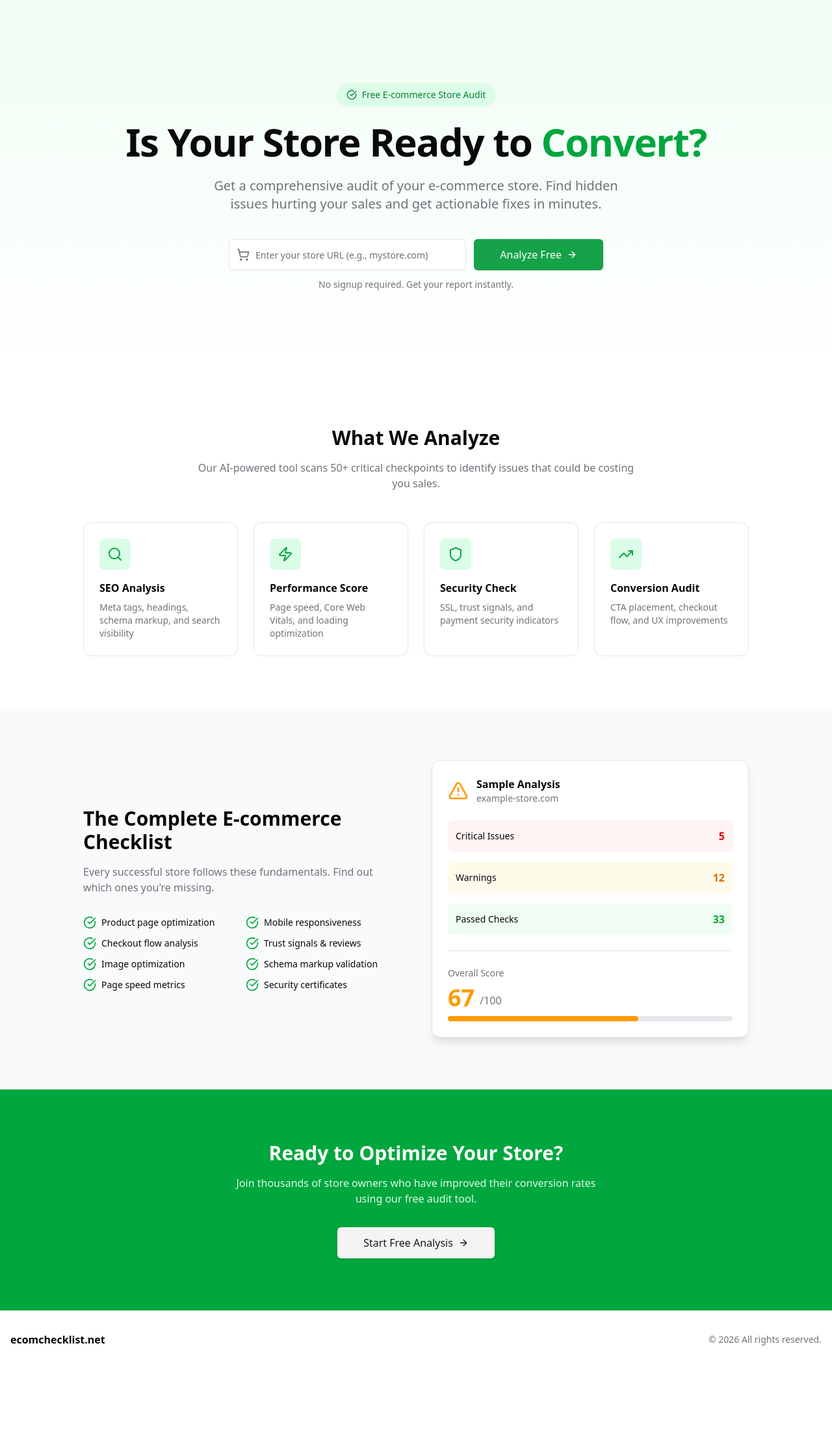
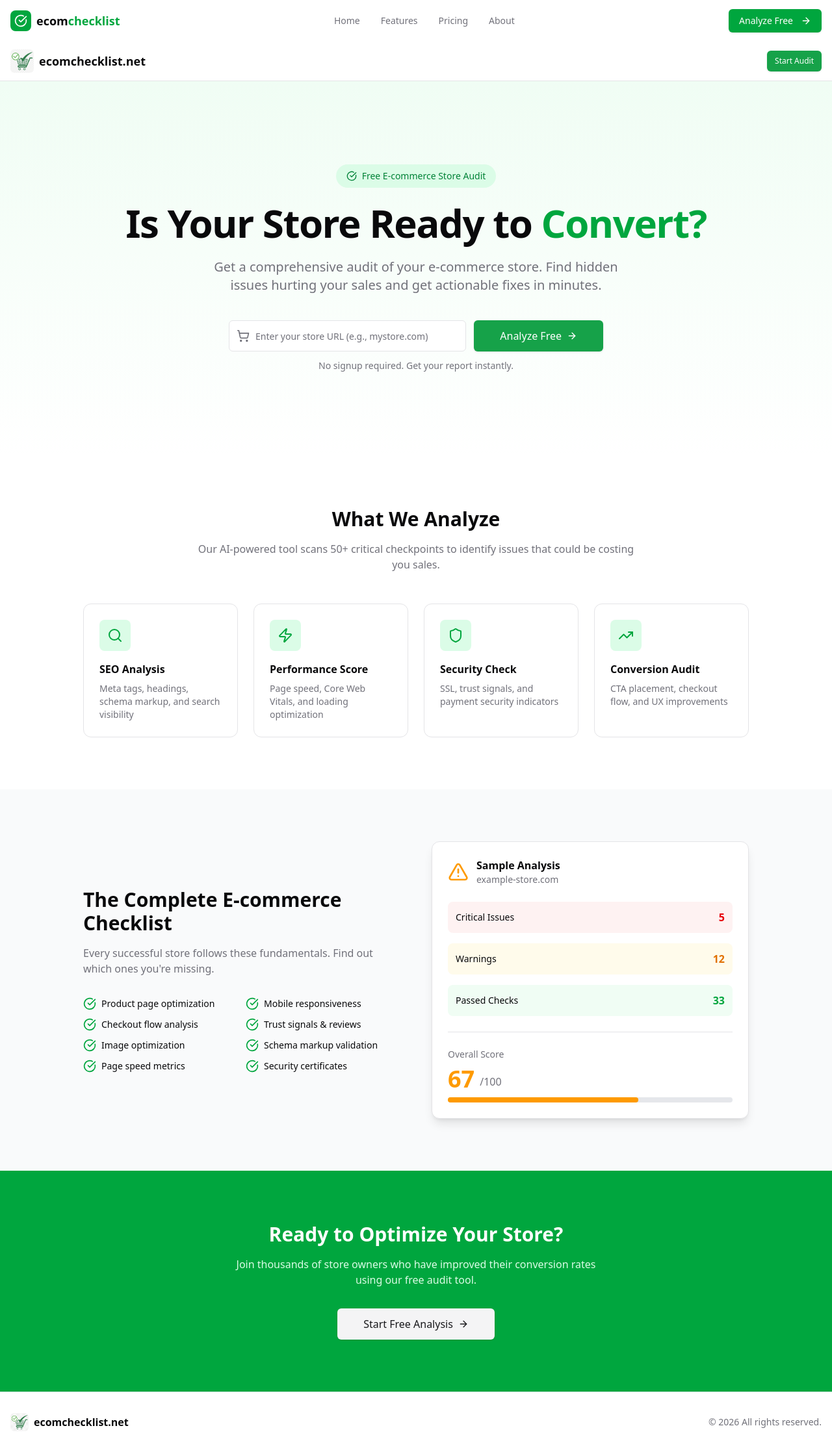
Before and after one commit to mkrtlc/ecomchecklist, a Next.js app: page / in a window 1280 px wide. Shown: the whole page at 65% size. Before the commit the page ends 2106 px from the top, so only its background shows below. Built offline with nearby package versions, Linux system fonts and the light colour scheme.

Commit message:
feat: Add logo to header and footer
- Generated modern e-commerce checklist logo with green theme
- Added sticky header with logo and CTA button
- Updated footer with logo
- Logo: shopping cart with checkmark icon design

```diff
--- a/src/app/layout.tsx
+++ b/src/app/layout.tsx
@@ -1,6 +1,7 @@
 import type { Metadata } from "next";
 import { Inter } from "next/font/google";
 import "./globals.css";
+import { Header } from "@/components/Header";
 
 const inter = Inter({
   subsets: ["latin"],
@@ -33,6 +34,7 @@ export default function RootLayout({
   return (
     <html lang="en" suppressHydrationWarning>
       <body className={`${inter.variable} font-sans antialiased`}>
+        <Header />
         {children}
       </body>
     </html>
--- a/src/app/page.tsx
+++ b/src/app/page.tsx
@@ -1,6 +1,7 @@
 "use client";
 
 import { useState } from "react";
+import Image from "next/image";
 import { Button } from "@/components/ui/button";
 import { Input } from "@/components/ui/input";
 import {
@@ -64,6 +65,28 @@ export default function Home() {
 
   return (
     <main className="min-h-screen">
+      {/* Header */}
+      <header className="sticky top-0 z-50 bg-white/80 dark:bg-background/80 backdrop-blur-sm border-b">
+        <div className="container mx-auto px-4 py-3 flex items-center justify-between">
+          <div className="flex items-center gap-2">
+            <Image
+              src="/logo.png"
+              alt="EcomChecklist Logo"
+              width={36}
+              height={36}
+              className="rounded-md"
+            />
+            <span className="font-bold text-lg">ecomchecklist.net</span>
+          </div>
+          <Button
+            size="sm"
+            onClick={() => window.scrollTo({ top: 0, behavior: 'smooth' })}
+          >
+            Start Audit
+          </Button>
+        </div>
+      </header>
+
       {/* Hero Section */}
       <section className="relative overflow-hidden bg-gradient-to-b from-green-50 to-white dark:from-green-950/20 dark:to-background">
         <div className="absolute inset-0 bg-grid-pattern opacity-5" />
@@ -235,7 +258,16 @@ export default function Home() {
       <footer className="py-8 border-t">
         <div className="container mx-auto px-4">
           <div className="flex flex-col md:flex-row items-center justify-between gap-4">
-            <div className="font-semibold">ecomchecklist.net</div>
+            <div className="flex items-center gap-2">
+              <Image
+                src="/logo.png"
+                alt="EcomChecklist Logo"
+                width={28}
+                height={28}
+                className="rounded-md"
+              />
+              <span className="font-semibold">ecomchecklist.net</span>
+            </div>
             <div className="text-sm text-muted-foreground">
               © {new Date().getFullYear()} All rights reserved.
             </div>
--- /dev/null
+++ b/src/components/Header.tsx
@@ -0,0 +1,133 @@
+"use client";
+
+import { useState, useEffect } from "react";
+import Link from "next/link";
+import { Button } from "@/components/ui/button";
+import { Sheet, SheetContent } from "@/components/ui/sheet";
+import { Menu, CheckCircle, ArrowRight } from "lucide-react";
+
+const navItems = [
+  { href: "/", label: "Home" },
+  { href: "#features", label: "Features" },
+  { href: "#pricing", label: "Pricing" },
+  { href: "#about", label: "About" },
+];
+
+export function Header() {
+  const [isOpen, setIsOpen] = useState(false);
+  const [isScrolled, setIsScrolled] = useState(false);
+
+  useEffect(() => {
+    const handleScroll = () => {
+      setIsScrolled(window.scrollY > 10);
+    };
+
+    window.addEventListener("scroll", handleScroll);
+    return () => window.removeEventListener("scroll", handleScroll);
+  }, []);
+
+  const handleNavClick = (href: string) => {
+    setIsOpen(false);
+    if (href.startsWith("#")) {
+      const element = document.querySelector(href);
+      if (element) {
+        element.scrollIntoView({ behavior: "smooth" });
+      }
+    }
+  };
+
+  return (
+    <header
+      className={`sticky top-0 z-50 w-full transition-all duration-300 ${
+        isScrolled
+          ? "bg-background/95 backdrop-blur-md border-b shadow-sm"
+          : "bg-transparent"
+      }`}
+    >
+      <div className="container mx-auto px-4">
+        <div className="flex h-16 items-center justify-between">
+          {/* Logo */}
+          <Link href="/" className="flex items-center gap-2">
+            <div className="flex items-center justify-center w-8 h-8 rounded-lg bg-green-600">
+              <CheckCircle className="w-5 h-5 text-white" />
+            </div>
+            <span className="font-bold text-lg">
+              ecom<span className="text-green-600">checklist</span>
+            </span>
+          </Link>
+
+          {/* Desktop Navigation */}
+          <nav className="hidden md:flex items-center gap-8">
+            {navItems.map((item) => (
+              <Link
+                key={item.href}
+                href={item.href}
+                onClick={(e) => {
+                  if (item.href.startsWith("#")) {
+                    e.preventDefault();
+                    handleNavClick(item.href);
+                  }
+                }}
+                className="text-sm font-medium text-muted-foreground hover:text-foreground transition-colors"
+              >
+                {item.label}
+              </Link>
+            ))}
+          </nav>
+
+          {/* Desktop CTA */}
+          <div className="hidden md:block">
+            <Button
+              onClick={() => window.scrollTo({ top: 0, behavior: 'smooth' })}
+              className="bg-green-600 hover:bg-green-700"
+            >
+              Analyze Free
+              <ArrowRight className="w-4 h-4 ml-1" />
+            </Button>
+          </div>
+
+          {/* Mobile Menu Button */}
+          <button
+            className="md:hidden p-2 rounded-md hover:bg-muted"
+            onClick={() => setIsOpen(true)}
+          >
+            <Menu className="h-6 w-6" />
+          </button>
+        </div>
+      </div>
+
+      {/* Mobile Navigation Sheet */}
+      <Sheet open={isOpen} onOpenChange={setIsOpen}>
+        <SheetContent>
+          <nav className="flex flex-col gap-4 mt-8">
+            {navItems.map((item) => (
+              <Link
+                key={item.href}
+                href={item.href}
+                onClick={(e) => {
+                  if (item.href.startsWith("#")) {
+                    e.preventDefault();
+                  }
+                  handleNavClick(item.href);
+                }}
+                className="text-lg font-medium py-2 border-b border-border hover:text-green-600 transition-colors"
+              >
+                {item.label}
+              </Link>
+            ))}
+            <Button
+              className="mt-4 w-full bg-green-600 hover:bg-green-700"
+              onClick={() => {
+                setIsOpen(false);
+                window.scrollTo({ top: 0, behavior: 'smooth' });
+              }}
+            >
+              Analyze Free
+              <ArrowRight className="w-4 h-4 ml-1" />
+            </Button>
+          </nav>
+        </SheetContent>
+      </Sheet>
+    </header>
+  );
+}
--- /dev/null
+++ b/src/components/ui/sheet.tsx
@@ -0,0 +1,53 @@
+"use client"
+
+import * as React from "react"
+import { X } from "lucide-react"
+
+interface SheetProps {
+  open: boolean
+  onOpenChange: (open: boolean) => void
+  children: React.ReactNode
+}
+
+export function Sheet({ open, onOpenChange, children }: SheetProps) {
+  React.useEffect(() => {
+    if (open) {
+      document.body.style.overflow = 'hidden'
+    } else {
+      document.body.style.overflow = ''
+    }
+    return () => {
+      document.body.style.overflow = ''
+    }
+  }, [open])
+
+  if (!open) return null
+
+  return (
+    <>
+      {/* Backdrop */}
+      <div
+        className="fixed inset-0 bg-black/50 z-40 animate-in fade-in"
+        onClick={() => onOpenChange(false)}
+      />
+      {/* Sheet */}
+      <div className="fixed inset-y-0 right-0 w-[300px] bg-background border-l shadow-lg z-50 animate-in slide-in-from-right">
+        <button
+          onClick={() => onOpenChange(false)}
+          className="absolute top-4 right-4 p-2 rounded-md hover:bg-muted"
+        >
+          <X className="h-4 w-4" />
+        </button>
+        {children}
+      </div>
+    </>
+  )
+}
+
+export function SheetContent({ children, className = "" }: { children: React.ReactNode; className?: string }) {
+  return (
+    <div className={`p-6 pt-12 ${className}`}>
+      {children}
+    </div>
+  )
+}
```
Also changed, not shown: public/logo.png (added).
